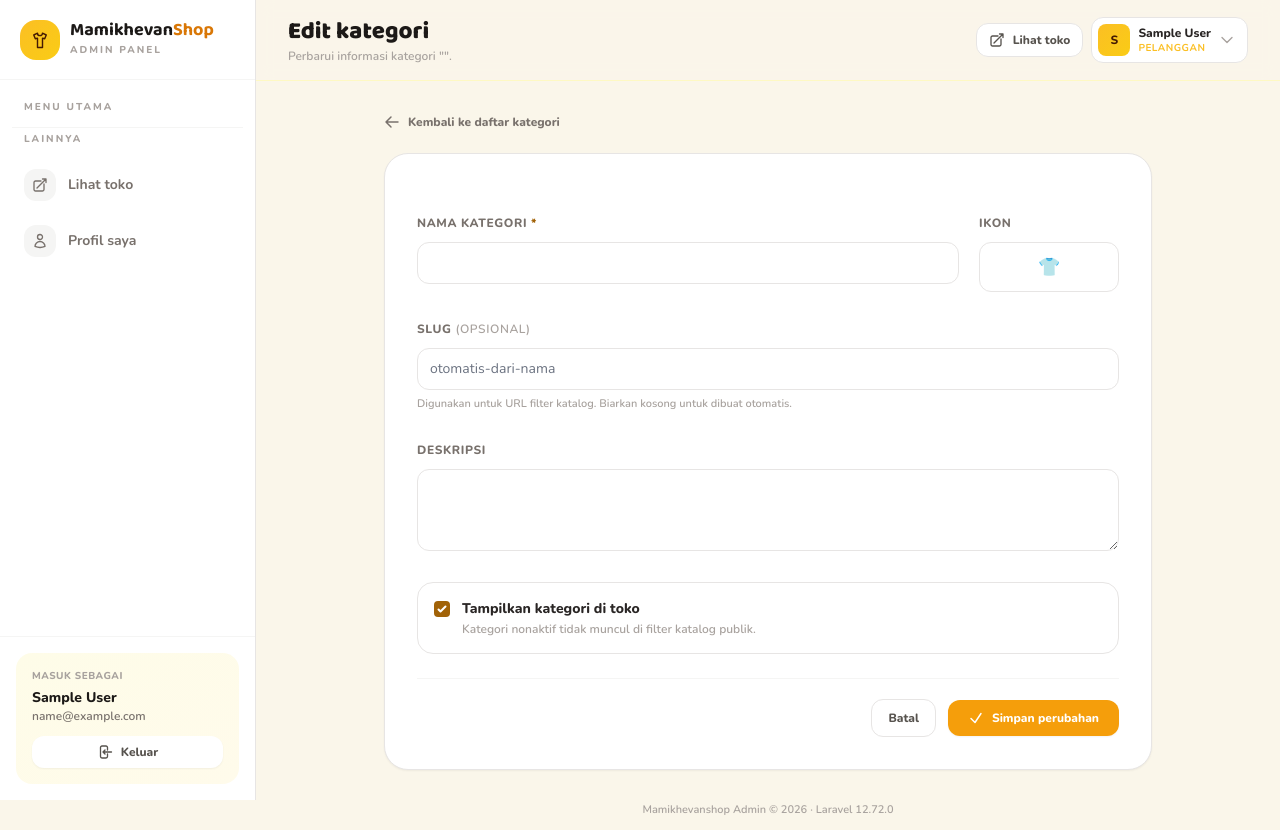
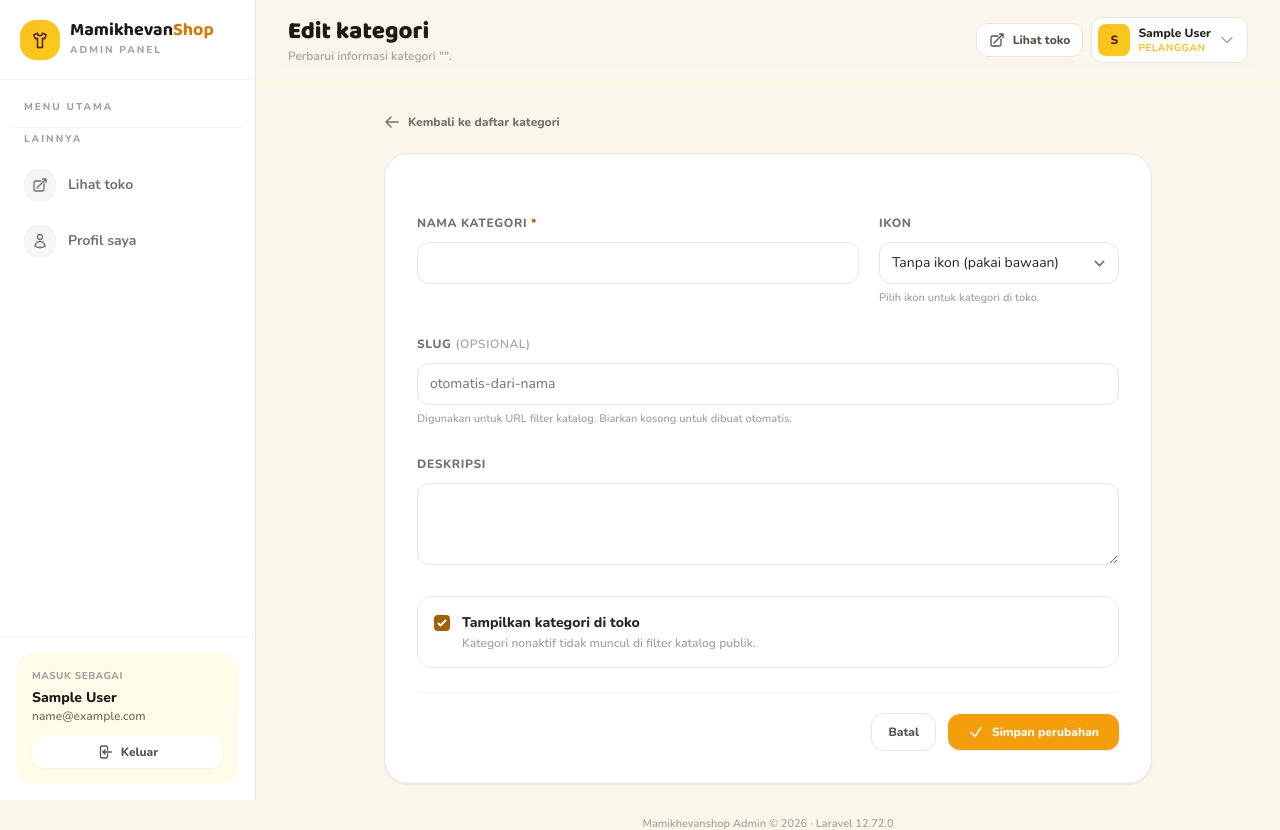
Before and after one commit to addzil/mamikhevan, a Laravel app: template resources/views/admin/categories/edit.blade.php in a window 1280 px wide. Shown: the top 830 px of the page. Run offline with Laravel 12, Linux system fonts and the light colour scheme; the template is opened without the code that fills it, so the values that code supplies are empty; the visitor is signed in with stand-in values (Sample User, id 1); data comes from the database, SQL or seed files in the repository; style sheets or scripts are compiled from the project's sources; parts of the project's set-up code (start-up, migrations or seed data) failed here and were passed over.

Commit message:
feat: sediakan pilihan ikon kategori pakaian
Ganti input teks ikon dengan dropdown emoji kategori pakaian dan pertahankan ikon lama yang belum ada di daftar. Perbarui paket runtime cPanel.

```diff
--- a/resources/views/admin/categories/_form.blade.php
+++ b/resources/views/admin/categories/_form.blade.php
@@ -1,5 +1,27 @@
 @php
     $category = $category ?? null;
+    $selectedIcon = old('icon', $category->icon ?? '');
+    $iconOptions = [
+        '👶' => 'Bayi & newborn',
+        '👧' => 'Anak perempuan',
+        '👦' => 'Anak laki-laki',
+        '👕' => 'Atasan / kaos',
+        '👚' => 'Blus',
+        '👔' => 'Kemeja',
+        '👖' => 'Celana panjang',
+        '🩳' => 'Celana pendek',
+        '👗' => 'Dress / rok',
+        '🧥' => 'Jaket / outer',
+        '🦺' => 'Rompi',
+        '🧸' => 'Setelan anak',
+        '🧦' => 'Kaos kaki',
+        '👟' => 'Sepatu',
+        '🩴' => 'Sandal',
+        '🧢' => 'Topi',
+        '🎒' => 'Tas',
+        '🎀' => 'Aksesori',
+        '🧺' => 'Kategori umum',
+    ];
 @endphp
 
 @if ($errors->any())
@@ -13,7 +35,7 @@
     </div>
 @endif
 
-<div class="grid gap-5 sm:grid-cols-[1fr_140px]">
+<div class="grid gap-5 sm:grid-cols-[1fr_240px]">
     <div>
         <label for="name" class="text-xs font-extrabold uppercase tracking-wider text-stone-500">Nama kategori <span class="text-yellow-700">*</span></label>
         <input id="name" type="text" name="name" value="{{ old('name', $category->name ?? '') }}" required
@@ -23,8 +45,16 @@
 
     <div>
         <label for="icon" class="text-xs font-extrabold uppercase tracking-wider text-stone-500">Ikon</label>
-        <input id="icon" type="text" name="icon" value="{{ old('icon', $category->icon ?? '') }}" placeholder="👕" maxlength="10"
-               class="mt-2 w-full rounded-xl border-stone-200 py-2.5 text-center text-lg focus:border-amber-300 focus:ring-amber-200">
+        <select id="icon" name="icon" class="mt-2 w-full rounded-xl border-stone-200 py-2.5 text-sm focus:border-amber-300 focus:ring-amber-200">
+            <option value="" @selected($selectedIcon === '')>Tanpa ikon (pakai bawaan)</option>
+            @if ($selectedIcon !== '' && ! array_key_exists($selectedIcon, $iconOptions))
+                <option value="{{ $selectedIcon }}" selected>{{ $selectedIcon }} Ikon saat ini</option>
+            @endif
+            @foreach ($iconOptions as $icon => $label)
+                <option value="{{ $icon }}" @selected($selectedIcon === $icon)>{{ $icon }} {{ $label }}</option>
+            @endforeach
+        </select>
+        <p class="mt-1.5 text-[11px] font-semibold text-stone-400">Pilih ikon untuk kategori di toko.</p>
         @error('icon') <p class="mt-1.5 text-xs font-bold text-yellow-700">{{ $message }}</p> @enderror
     </div>
 </div>
```
Also changed, not shown: 1 other file.
